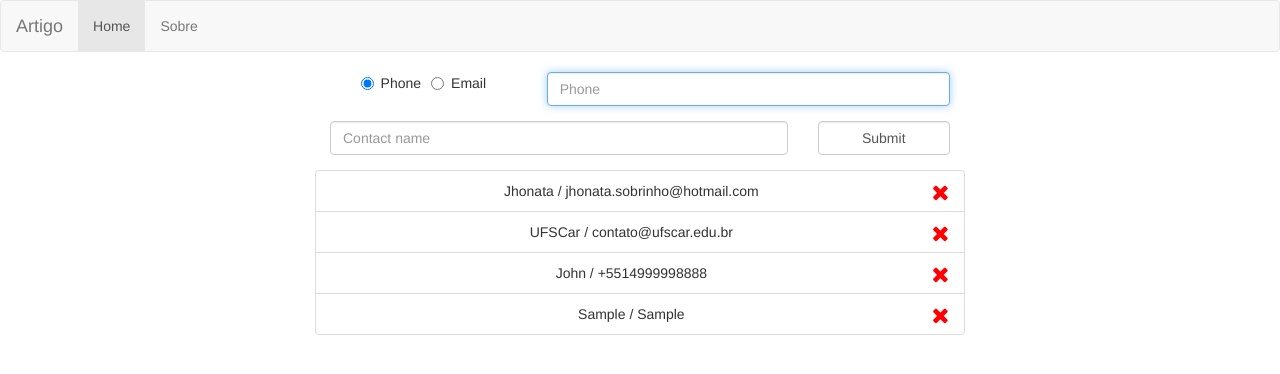
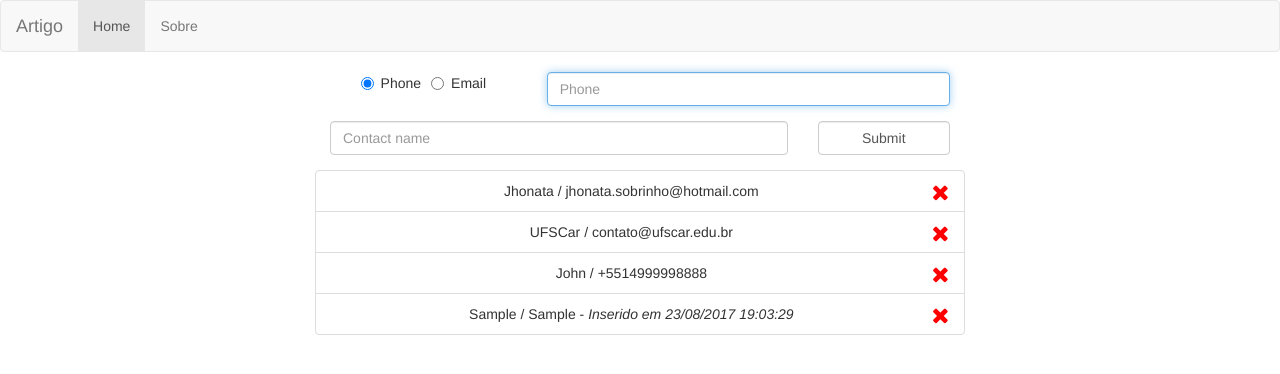
Before and after one commit to jhonatasobrinho/artigo-exemplo, a React (Create React App) app: page / in a window 1280 px wide. Both pictures are taken after typing "Sample", "Sample" into the empty fields and a click on the input "Submit". Shown: the top 374 px of the page. Built offline with nearby package versions, Linux system fonts and the light colour scheme.

Commit message:
Checkpoint

```diff
--- a/package.json
+++ b/package.json
@@ -5,6 +5,7 @@
   "dependencies": {
     "bootstrap": "^3.3.7",
     "font-awesome": "^4.7.0",
+    "moment": "^2.18.1",
     "react": "^15.6.1",
     "react-dom": "^15.6.1",
     "react-scripts": "1.0.11"
--- a/src/App.js
+++ b/src/App.js
@@ -19,11 +19,13 @@ class App extends Component {
 
     onAdicionarContato(e) {
         const optValue = e.target.optradio.value;
+        const name = e.target.nome.value;
 
         const contato = {
             id: Math.max.apply(Math, this.state.contatos.map((c) => c.id)) + 1,
-            name: e.target.nome.value,
-            [optValue]: e.target[optValue].value
+            name,
+            [optValue]: e.target[optValue].value,
+            insertDate: new Date()
         };
 
         let contatos = this.state.contatos;
--- a/src/components/contato/lista/RegistroContato.js
+++ b/src/components/contato/lista/RegistroContato.js
@@ -1,10 +1,22 @@
 import React from 'react';
 import 'font-awesome/css/font-awesome.min.css';
+import moment from 'moment';
+import 'moment/locale/pt-br';
 
-const RegistroContato = ({contato: {id, name, phone, email}, onRemoverContato}) => {
+const InsertDate = ({insertDate}) => {
+    moment.locale('pt-BR');
+    const date = moment(insertDate).add(1, 'h').format('L LTS');
+
+    return (
+        <span> - <i>Inserido em {date}</i></span>
+    );
+};
+
+const RegistroContato = ({contato, onRemoverContato}) => {
+    const {id, name, phone, email, insertDate} = contato;
     return (
         <li key={id} className="list-group-item">
-            {name} / { phone ? phone : email}
+            {name} / { phone ? phone : email} { typeof insertDate !== 'undefined' ? <InsertDate insertDate={insertDate}/>: ''}
             <i onClick={() => onRemoverContato(id)}
                style={{float: 'right', color: 'red', cursor: 'pointer', fontSize: '22px'}}
                className="fa fa-times fa-2x"
```
